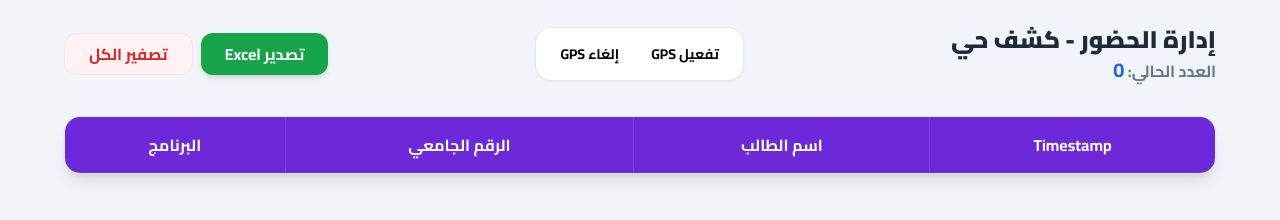
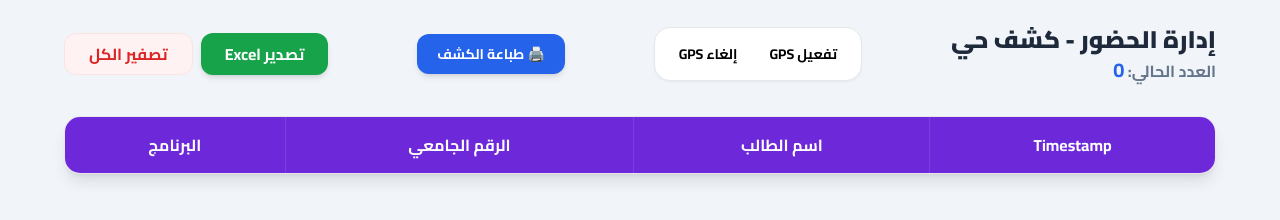
Before and after one commit to abdelrahmannkishk/dnu, a plain HTML site: page admin.html in a window 1280 px wide. Drawn offline with nearby package versions, Linux system fonts and the light colour scheme; no server answers.

Commit message:
Update admin.html

```diff
--- a/admin.html
+++ b/admin.html
@@ -26,7 +26,11 @@
                 <button id="gpsOn" onclick="toggleGPS(true)" class="px-4 py-2 rounded-xl text-sm font-bold transition">تفعيل GPS</button>
                 <button id="gpsOff" onclick="toggleGPS(false)" class="px-4 py-2 rounded-xl text-sm font-bold transition">إلغاء GPS</button>
             </div>
-
+            <div>
+            <button onclick="window.print()" class="bg-blue-600 hover:bg-blue-700 text-white px-5 py-2.5 rounded-xl font-bold text-sm shadow-md transition no-print">
+    🖨️ طباعة الكشف
+            </button>
+             </div>
             <div class="flex gap-2">
                 <button onclick="exportExcel()" class="bg-green-600 text-white px-6 py-2 rounded-xl font-bold shadow-md">تصدير Excel</button>
                 <button onclick="resetData()" class="bg-red-50 text-red-600 border border-red-100 px-6 py-2 rounded-xl font-bold">تصفير الكل</button>
```
